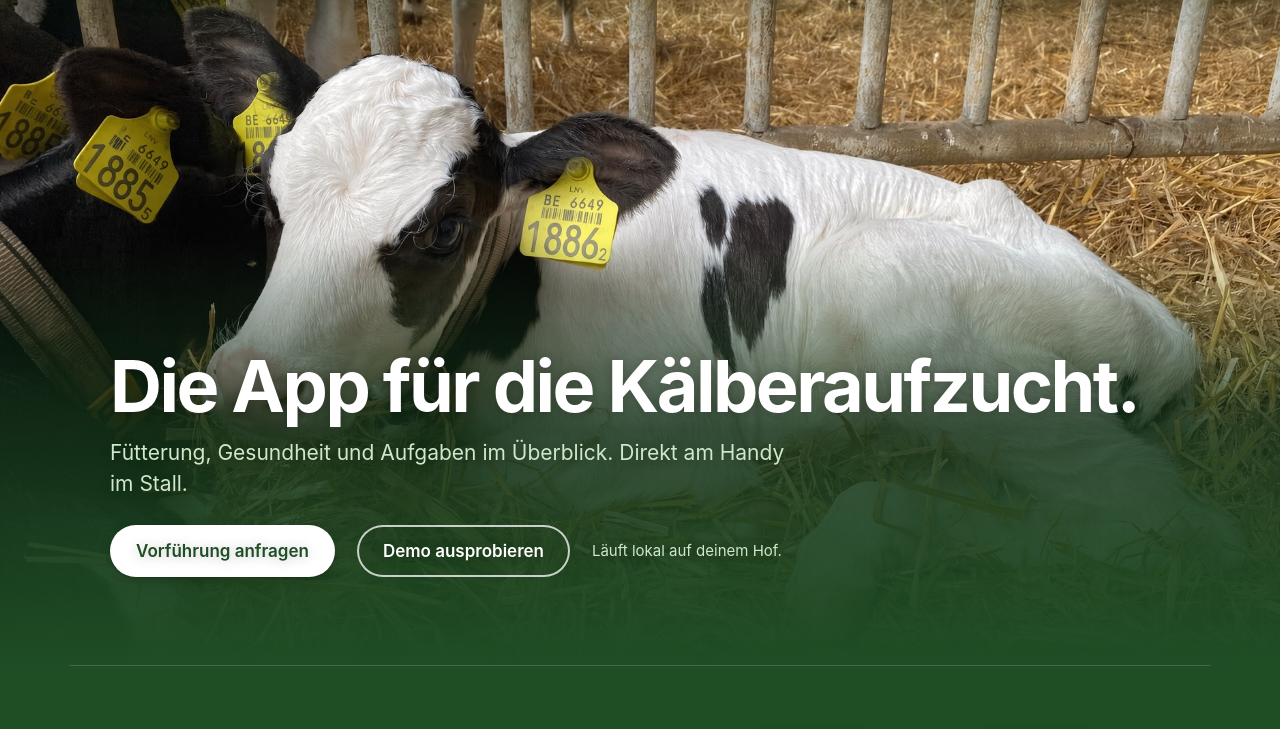
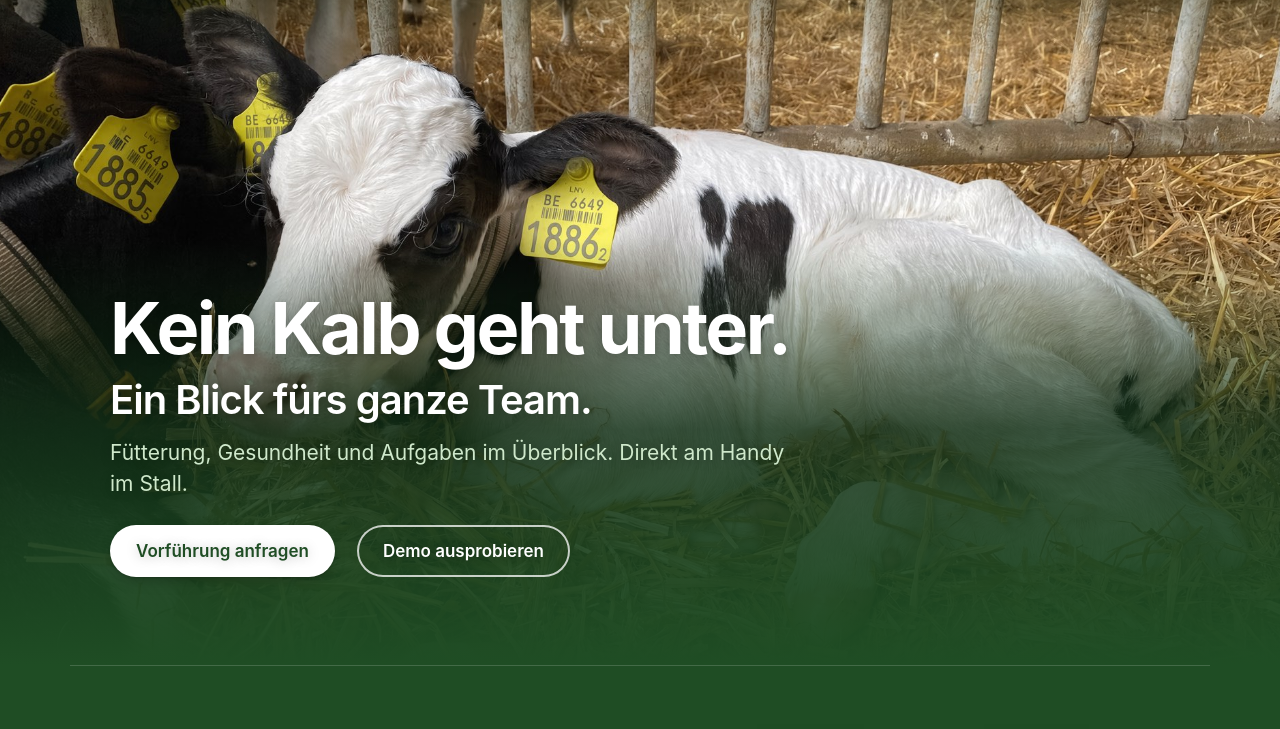
Before and after one commit to yannicknussbaum/kalb-management-web, a plain HTML site: page index.html in a window 1280 px wide. Shown: the part 71-800 px from the top of the page. Drawn offline with Linux system fonts and the light colour scheme.

Commit message:
Landing Page aktualisiert

```diff
--- a/index.html
+++ b/index.html
@@ -4,7 +4,7 @@
 <meta charset="utf-8">
 <meta name="viewport" content="width=device-width, initial-scale=1, viewport-fit=cover">
 <title>Kälber Management – die App für die Kälberaufzucht</title>
-<meta name="description" content="Die App für die Kälberaufzucht: passende Milchmenge je Kalb, auffällige Tiere auf einen Blick, Erinnerungen an Absetzen und Umstallen. Am Handy im Stall, lokal auf dem Hof.">
+<meta name="description" content="Die App für die Kälberaufzucht: passende Milchmenge je Kalb, auffällige Tiere auf einen Blick, Erinnerungen an Absetzen und Umstallen. Am Handy im Stall.">
 <meta property="og:title" content="Kälber Management – die App für die Kälberaufzucht">
 <meta property="og:description" content="Fütterung, Gesundheit und Aufgaben im Überblick. Direkt am Handy im Stall.">
 <meta property="og:type" content="website">
@@ -49,7 +49,7 @@
       "@type": "SoftwareApplication",
       "name": "Kälber Management",
       "url": "https://kalb-management.de/",
-      "description": "App für die Kälberaufzucht: empfohlene Milchmenge je Kalb nach Alter und zuletzt getrunkener Milch, auffällige Kälber auf einen Blick, automatische Erinnerungen an Absetzen und Umstallen. Am Handy im Stall, läuft lokal auf dem Hof.",
+      "description": "App für die Kälberaufzucht: empfohlene Milchmenge je Kalb nach Alter und zuletzt getrunkener Milch, auffällige Kälber auf einen Blick, automatische Erinnerungen an Absetzen und Umstallen. Am Handy im Stall.",
       "applicationCategory": "BusinessApplication",
       "operatingSystem": "iOS, Android, Windows, macOS (im Browser)",
       "inLanguage": "de",
@@ -181,6 +181,14 @@
     font-weight: 700;
     text-wrap: balance;
   }
+  .held-zeile {
+    margin-top: .35em;
+    font-size: clamp(1.5rem, 1.05rem + 2vw, 2.5rem);
+    line-height: 1.1;
+    letter-spacing: -.025em;
+    font-weight: 600;
+    text-wrap: balance;
+  }
   .held-text .lead {
     margin-top: 16px;
     max-width: 34em;
@@ -190,7 +198,6 @@
     text-wrap: pretty;
   }
   .held-aktion { margin-top: 26px; display: flex; flex-wrap: wrap; align-items: center; gap: 14px 22px; }
-  .held-aktion small { color: var(--auf-stall-2); font-size: .9375rem; }
 
   /* ---------- Spot: läuft im Grün des Kopfbereichs weiter ---------- */
   .film { background: var(--stall); color: #fff; padding-bottom: clamp(72px, 10vw, 128px); }
@@ -526,13 +533,13 @@
     </div>
 
     <div class="held-text">
-      <h1>Die App für die Kälberaufzucht.</h1>
+      <h1>Kein Kalb geht unter.</h1>
+      <p class="held-zeile">Ein Blick fürs ganze Team.</p>
       <p class="lead">Fütterung, Gesundheit und Aufgaben im Überblick. Direkt am Handy im Stall.</p>
       <div class="held-aktion">
         <a class="knopf knopf-hell" href="#kontakt">Vorführung anfragen</a>
         <!-- direkt auf den Funnel: die INWX-Weiterleitung demo.kalb-management.de kann nur http -->
         <a class="knopf knopf-rand" href="https://demo.kalb-management.de">Demo ausprobieren</a>
-        <small>Läuft lokal auf deinem Hof.</small>
       </div>
     </div>
   </div>
@@ -677,7 +684,7 @@
       <h2 id="h-ablauf">So läuft der Einstieg.</h2>
       <ol class="schritte">
         <li><div><h3>Kontakt aufnehmen</h3><p>Per Telefon, WhatsApp oder E-Mail.</p></div></li>
-        <li><div><h3>Gemeinsam einrichten</h3><p>Die App läuft auf einem kleinen Rechner direkt auf deinem Hof. Deine Daten bleiben im Betrieb.</p></div></li>
+        <li><div><h3>Gemeinsam einrichten</h3><p>Die App läuft auf einem kleinen Rechner auf deinem Hof oder sicher auf einem Server in Europa. Alle Daten kannst du jederzeit selbst als Sicherung herunterladen.</p></div></li>
         <li><div><h3>Im Stall loslegen</h3><p>Box für Box am Handy füttern, ohne Zettel. Gesundheit und anstehende Aufgaben jederzeit im Blick.</p></div></li>
       </ol>
     </div>
@@ -701,7 +708,7 @@
         </details>
         <details itemprop="mainEntity" itemscope itemtype="https://schema.org/Question">
           <summary itemprop="name">Wo liegen meine Daten?</summary>
-          <div itemprop="acceptedAnswer" itemscope itemtype="https://schema.org/Answer"><p itemprop="text">Auf einem kleinen Rechner direkt auf deinem Hof, nicht bei einem fremden Anbieter. Alle Daten stecken in einer einzigen Datei. Die kannst du jederzeit selbst herunterladen und als Sicherung ablegen.</p></div>
+          <div itemprop="acceptedAnswer" itemscope itemtype="https://schema.org/Answer"><p itemprop="text">Auf einem kleinen Rechner auf deinem Hof oder auf einem Server in Europa, je nachdem, was dir lieber ist. Alle Daten stecken in einer einzigen Datei. Die kannst du jederzeit selbst herunterladen und als Sicherung ablegen.</p></div>
         </details>
         <details itemprop="mainEntity" itemscope itemtype="https://schema.org/Question">
           <summary itemprop="name">Kann ich die App auch von unterwegs nutzen?</summary>
```
Also changed, not shown: 1 other file.
